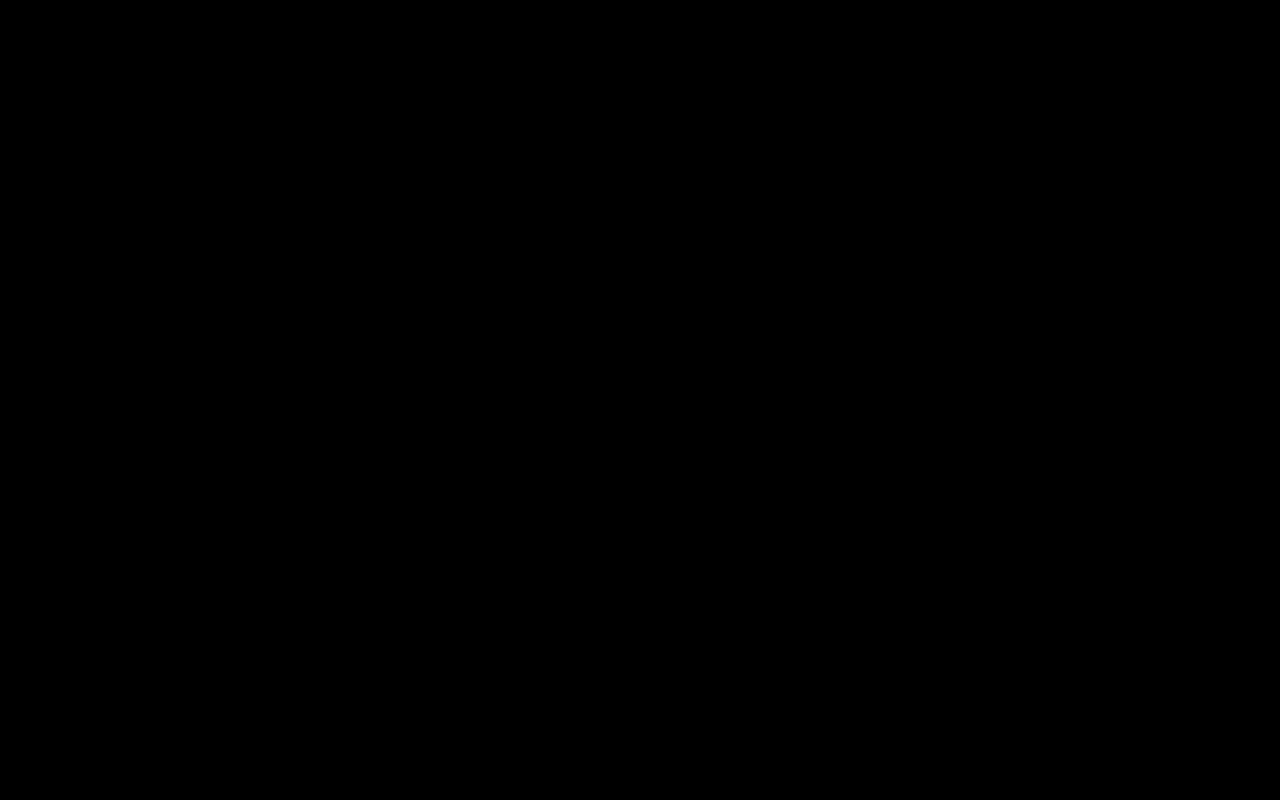
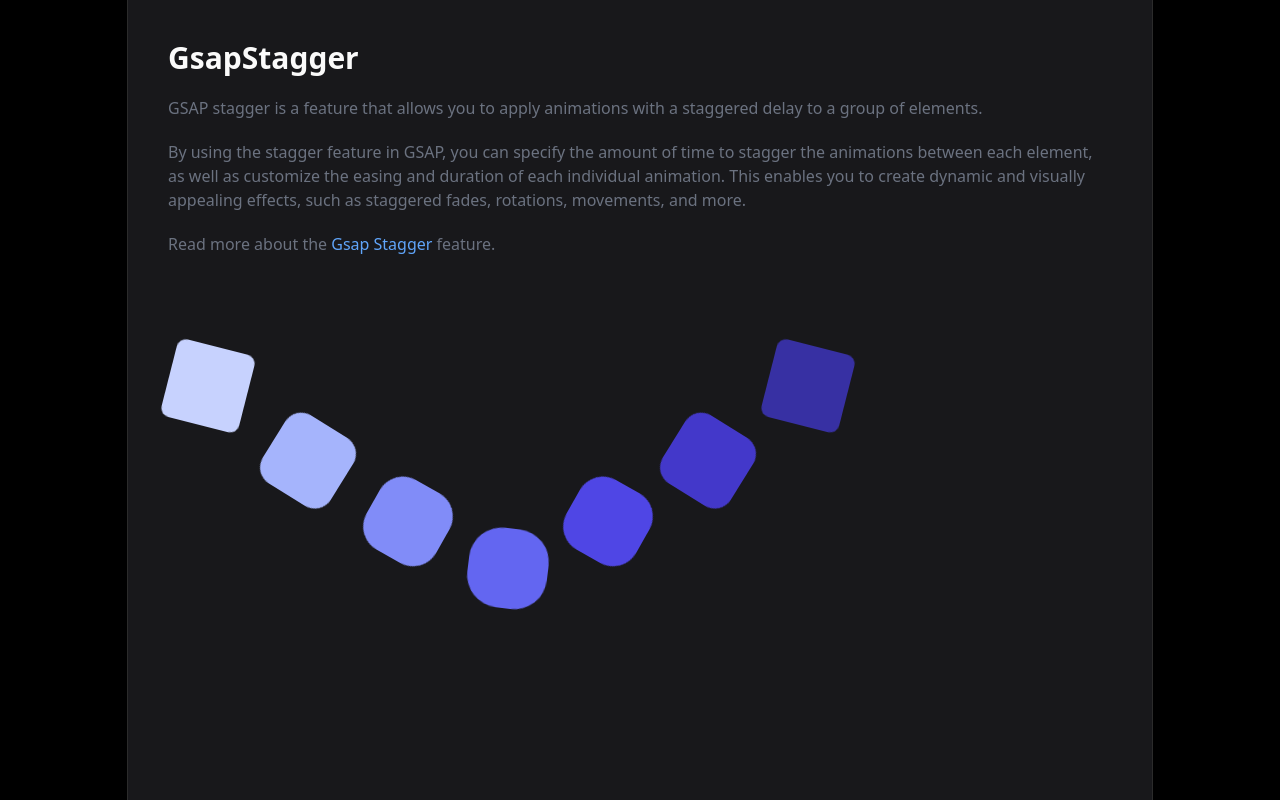
Before and after one commit to nzkks/gsap-vite, a React (Vite) app: page /gsapstagger in a window 1280 px wide. Before the commit this address had no page. Built offline with nearby package versions, Linux system fonts and the light colour scheme.

Commit message:
Add an example of 'GSAP Stagger' animation

```diff
--- a/src/App.jsx
+++ b/src/App.jsx
@@ -1,6 +1,6 @@
 import { BrowserRouter as Router, Route, Routes } from 'react-router-dom';
 
-import { GsapFrom, GsapTo, GsapFromTo, GsapTimeline, Home } from './pages';
+import { GsapFrom, GsapTo, GsapFromTo, GsapTimeline, GsapStagger, Home } from './pages';
 
 const App = () => {
   return (
@@ -11,6 +11,7 @@ const App = () => {
           <Route path="/gsapfrom" element={<GsapFrom />} />
           <Route path="/gsapfromto" element={<GsapFromTo />} />
           <Route path="/gsaptimeline" element={<GsapTimeline />} />
+          <Route path="/gsapstagger" element={<GsapStagger />} />
           <Route path="/" element={<Home />} />
         </Routes>
       </Router>
--- /dev/null
+++ b/src/pages/GsapStagger.jsx
@@ -0,0 +1,62 @@
+import { useGSAP } from '@gsap/react';
+import gsap from 'gsap';
+
+const GsapStagger = () => {
+  useGSAP(() => {
+    gsap.to('.stagger-box', {
+      y: 250,
+      rotation: 360,
+      borderRadius: '50%',
+      repeat: -1,
+      yoyo: true,
+      duration: 1,
+      //stagger: 0.5,
+      stagger: {
+        amount: 0.5,
+        from: 'center',
+      },
+    });
+  }, []);
+
+  return (
+    <main>
+      <h1>GsapStagger</h1>
+
+      <p className="mt-5 text-gray-500">
+        GSAP stagger is a feature that allows you to apply animations with a staggered delay to a group of elements.
+      </p>
+
+      <p className="mt-5 text-gray-500">
+        By using the stagger feature in GSAP, you can specify the amount of time to stagger the animations between each
+        element, as well as customize the easing and duration of each individual animation. This enables you to create
+        dynamic and visually appealing effects, such as staggered fades, rotations, movements, and more.
+      </p>
+
+      <p className="mt-5 text-gray-500">
+        Read more about the{' '}
+        <a
+          href="https://gsap.com/resources/getting-started/Staggers"
+          target="_blank"
+          rel="noreferrer noopener nofollow"
+        >
+          Gsap Stagger
+        </a>{' '}
+        feature.
+      </p>
+
+      <div className="mt-20">
+        <div className="flex gap-5">
+          <div className="w-20 h-20 bg-indigo-200 rounded-lg stagger-box" />
+          <div className="w-20 h-20 bg-indigo-300 rounded-lg stagger-box" />
+          <div className="w-20 h-20 bg-indigo-400 rounded-lg stagger-box" />
+          <div className="w-20 h-20 bg-indigo-500 rounded-lg stagger-box" />
+          <div className="w-20 h-20 bg-indigo-600 rounded-lg stagger-box" />
+          <div className="w-20 h-20 bg-indigo-700 rounded-lg stagger-box" />
+          <div className="w-20 h-20 bg-indigo-800 rounded-lg stagger-box" />
+        </div>
+      </div>
+    </main>
+  );
+};
+
+export default GsapStagger;
--- a/src/pages/Home.jsx
+++ b/src/pages/Home.jsx
@@ -21,6 +21,11 @@ const animations = [
     title: 'GSAP Timeline',
     description: 'The timeline() method is used to create a timeline to manage multiple animations.',
     path: '/gsaptimeline',
+  },
+  {
+    title: 'GSAP Stagger',
+    description: 'The stagger() method is used to animate multiple elements with a stagger effect.',
+    path: '/gsapstagger',
   },
 ];
 
--- a/src/pages/index.jsx
+++ b/src/pages/index.jsx
@@ -2,6 +2,7 @@ import GsapTo from './GsapTo.jsx';
 import GsapFrom from './GsapFrom.jsx';
 import GsapFromTo from './GsapFromTo.jsx';
 import GsapTimeline from './GsapTimeline.jsx';
+import GsapStagger from './GsapStagger.jsx';
 import Home from './Home.jsx';
 
-export { GsapTo, GsapFrom, GsapFromTo, GsapTimeline, Home };
+export { GsapTo, GsapFrom, GsapFromTo, GsapTimeline, GsapStagger, Home };
```
